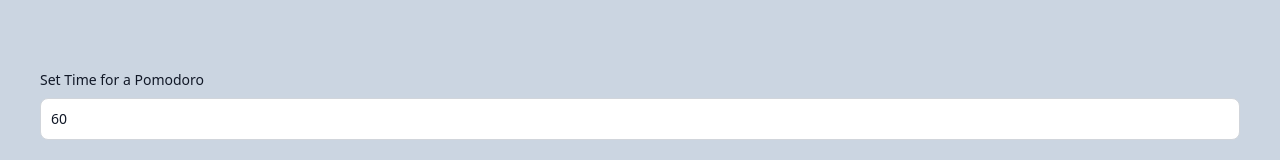
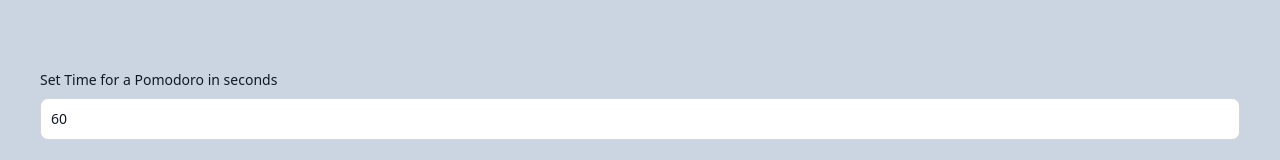
Before and after one commit to siddh34/pomodoro-app, a React (Vite) app: page / in a window 1280 px wide. Shown: the part 434-594 px from the top of the page. Built offline with nearby package versions, Linux system fonts and the light colour scheme.

Commit message:
finally done with timer

```diff
--- a/src/components/customTimeInput.tsx
+++ b/src/components/customTimeInput.tsx
@@ -23,7 +23,7 @@
             onChange={(e) => onChange(Number(e.target.value))}
             aria-describedby="helper-text-explanation"
             className="bg-gray border border-gray-300 text-gray-900 text-sm rounded-lg focus:ring-blue-500 focus:border-blue-500 block w-full p-2.5"
-            placeholder="67"
+            placeholder="Enter Pomodoro duration in minutes"
             required
         />
     </div>
--- a/src/pages/home_page.tsx
+++ b/src/pages/home_page.tsx
@@ -182,7 +182,7 @@
                     </div>
                 </div>
             <div className="flex flex-col p-5 m-5">
-                <NumberInput value={remainingTime} label="Set Time for a Pomodoro" onChange={setRemainingTimer} />
+                <NumberInput value={remainingTime} label="Set Time for a Pomodoro in seconds" onChange={setRemainingTimer} />
                 </div>
             </div>
             <footer className="bg-white shadow dark:bg-gray-800">
```
